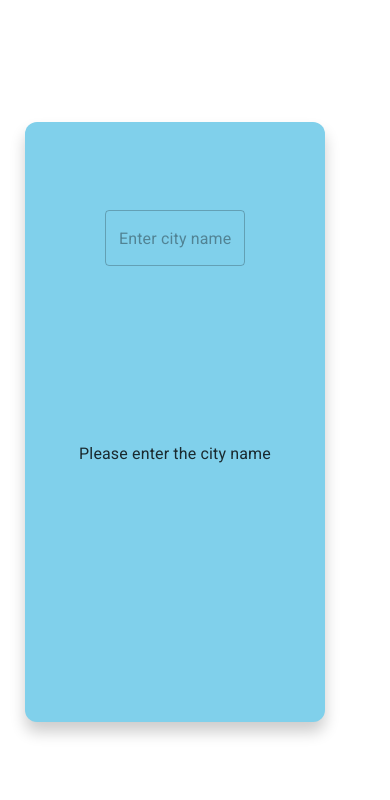
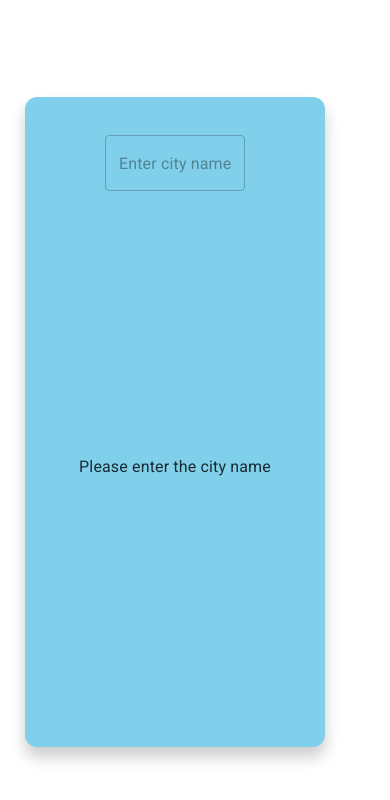
Before and after one commit to jgOrganics/Weather-App, a React (Create React App) app: page / in a window 390 px wide. Shown: the top 800 px of the page. Built offline with nearby package versions, Linux system fonts and the light colour scheme.

Commit message:
first commit

```diff
--- a/src/components/weather.tsx
+++ b/src/components/weather.tsx
@@ -124,7 +124,7 @@ const DisplayWeather = () => {
             ml: 5,
             "@media (max-width:600px)": {
               width: "300px",
-              height: "600px",
+              height: "650px",
             },
             backgroundColor: '#80D0EB',
             borderRadius: '12px',
@@ -150,19 +150,19 @@ const DisplayWeather = () => {
             alignItems: 'center',
             width: '100%',
           }}>
-            <CustomizableTextField
-              // sx={{
-              //   width: 300,
-              //   "@media (max-width:600px)": {
-              //     width: 300,
+            <TextField
+              sx={{
+                width: 300,
+                "@media (max-width:600px)": {
+                  width: 300,
 
-              //     // height: "200px",
-              //     // margin: '10px 0px 50px',
-              //     display: 'flex',
-              //     alignItems: 'center',
-              //     flexDirection: 'column',
-              //   },
-              // }}
+                  // height: "200px",
+                  margin: '-50px 0px 50px',
+                  display: 'flex',
+                  alignItems: 'center',
+                  flexDirection: 'column',
+                },
+              }}
               type="text"
               placeholder="Enter city name"
 
@@ -180,7 +180,7 @@ const DisplayWeather = () => {
                 "@media (max-width:600px)": {
                   width: "300px",
                   height: "380px",
-                  margin: '10px 0px ',
+                  margin: '-10px 0px ',
                   display: 'flex',
                   alignItems: 'center',
                   flexDirection: 'column',
@@ -197,8 +197,8 @@ const DisplayWeather = () => {
                     fontSize: 50,
                     "@media (max-width:600px)": {
                       fontSize: "1rem",
-
                       display: 'flex',
+                      margin:"0px 10px 5px 10px" ,
                       alignItems: 'center',
                       flexDirection: 'column',
                     },
@@ -208,7 +208,7 @@ const DisplayWeather = () => {
                 <Box sx={{
                   fontSize: '10rem',
                   "@media (max-width:600px)": {
-                    margin: '-50px 0px ',
+                    margin: '-10px 0px ',
                     display: 'flex',
                     alignItems: 'center',
                     flexDirection: 'column',
@@ -220,7 +220,6 @@ const DisplayWeather = () => {
                   fontSize: 50,
                   "@media (max-width:600px)": {
                     fontSize: "2rem",
-
                     display: 'flex',
                     alignItems: 'center',
                     flexDirection: 'column',
```
